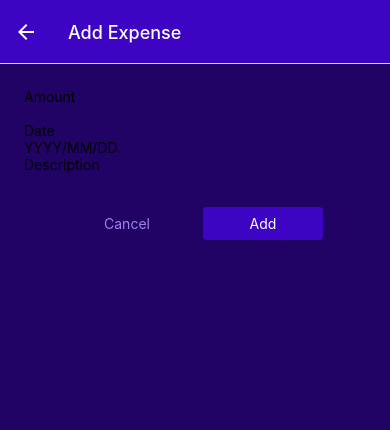
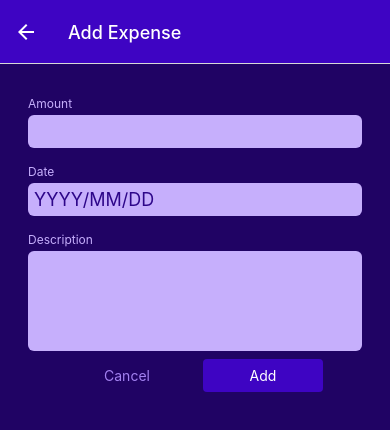
Before and after one commit to vincentochoa3/RNExpenses, a React Native app: screen /ManageExpense in a window 390 px wide. Shown: the top 430 px of the page. Built offline with nearby package versions, Linux system fonts and the light colour scheme.

Commit message:
custom input styling

```diff
--- a/components/ManageExpense/Input.js
+++ b/components/ManageExpense/Input.js
@@ -1,10 +1,41 @@
-import { View, Text, TextInput } from "react-native";
+import { View, Text, TextInput, StyleSheet } from "react-native";
+
+import { Styles } from "../../constants/styles";
 
 export default function Input({ label, textInputConfig }) {
+	const inputStyles = [styles.input];
+
+	if (textInputConfig && textInputConfig.multiline) {
+		inputStyles.push(styles.inputMultiLine);
+	}
+
 	return (
-		<View>
-			<Text>{label}</Text>
-			<TextInput {...textInputConfig} />
+		<View style={styles.inputContainer}>
+			<Text style={styles.label}>{label}</Text>
+			<TextInput style={inputStyles} {...textInputConfig} />
 		</View>
 	);
 }
+
+const styles = StyleSheet.create({
+	inputContainer: {
+		marginHorizontal: 4,
+		marginVertical: 8,
+	},
+	label: {
+		fontSize: 12,
+		color: Styles.colors.primary100,
+		marginBottom: 4,
+	},
+	input: {
+		backgroundColor: Styles.colors.primary100,
+		color: Styles.colors.primary700,
+		padding: 6,
+		borderRadius: 6,
+		fontSize: 18,
+	},
+	inputMultiLine: {
+		minHeight: 100,
+		textAlignVertical: "top",
+	},
+});
```
